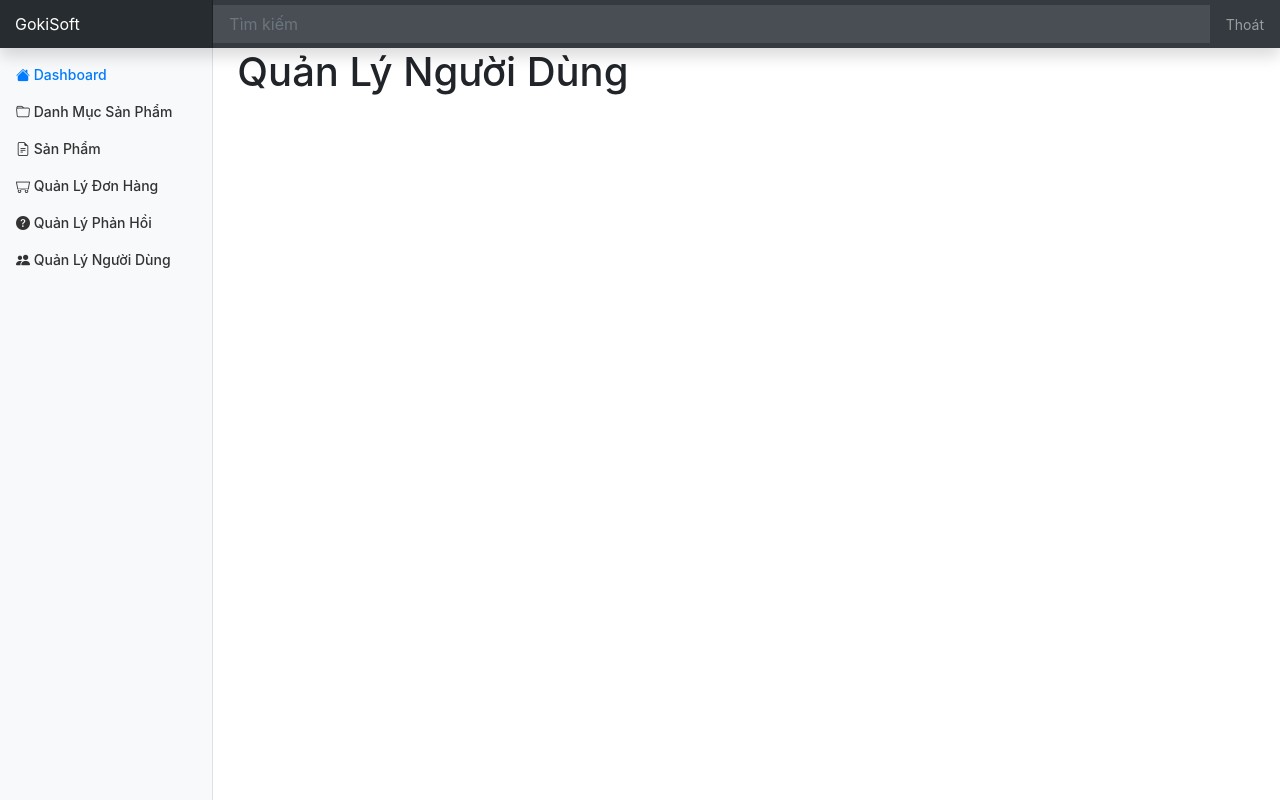
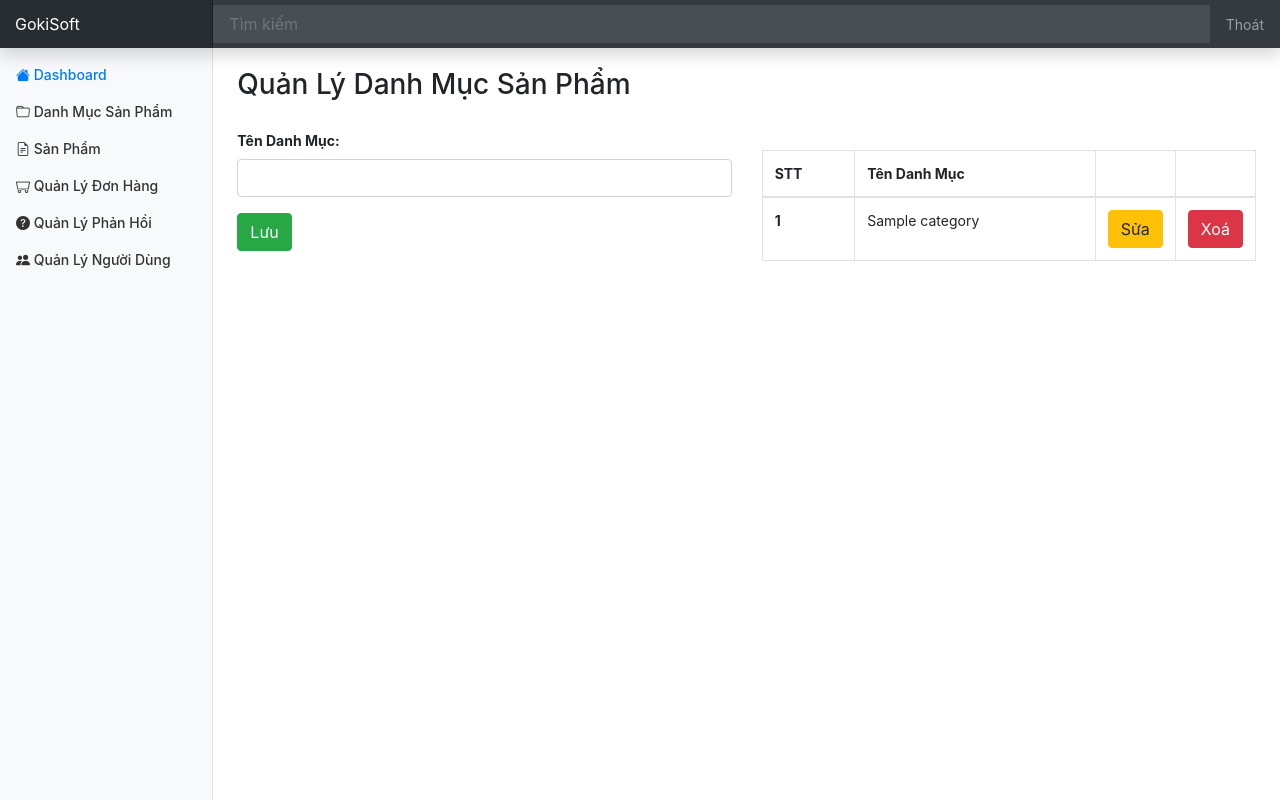
Before and after one commit to tuanhnguyen888/WebBanSach, a PHP site: page /admin/category in a window 1280 px wide. Run offline with PHP 8.4, Linux system fonts and the light colour scheme; the visitor is signed in with stand-in values (Sample User, id 1); tables that the repository leaves empty hold one stand-in row (values such as "Sample post"); some libraries are stand-ins or nearby versions.

Commit message:
phat trien chuc naang quan ly danh muc san pham"

```diff
--- /dev/null
+++ b/admin/category/form_save.php
@@ -0,0 +1,15 @@
+<?php
+if(!empty($_POST)) {
+	$id = getPost("id");
+	$name = getPost("name");
+
+	if($id > 0) {
+		//update
+		$sql = "update Category set name = '$name' where id = $id";
+		execute($sql);
+	} else {
+		//insert
+		$sql = "insert into Category(name) values ('$name')";
+		execute($sql);
+	}
+}
--- a/admin/category/index.php
+++ b/admin/category/index.php
@@ -2,13 +2,85 @@
 	$title = 'Quản Lý Danh Mục Sản Phẩm';
 	$baseUrl = '../';
 	require_once('../layouts/header.php');
+
+	require_once('form_save.php');
+	$id = $name = '';
+	if(isset($_GET['id'])) {
+		$id = getGet('id');
+		$sql = "select * from Category where id = $id";
+		$data = executeResult($sql, true);
+
+		if($data != null) {
+			$name = $data['name'];
+		}
+	}
+
+	$sql = "select * from Category";
+	$data = executeResult($sql);
 ?>
 
-<div class="row">
-	<div class="col-md-12">
-		<h1>Quản Lý Người Dùng</h1>
+<div class="row" style="margin-top: 20px;">
+	<div class="col-md-12" style="margin-bottom: 20px;">
+		<h3>Quản Lý Danh Mục Sản Phẩm</h3>
+	</div>
+	<div class="col-md-6">
+		<form method="post" action="index.php" onsubmit="return validateForm();">
+			<div class="form-group">
+			  <label for="usr" style="font-weight: bold;">Tên Danh Mục:</label>
+			  <input required="true" type="text" class="form-control" id="usr" name="name" value="<?=$name?>">
+			  <input type="text" name="id" value="<?=$id?>" hidden="true">
+			</div>
+			<button class="btn btn-success">Lưu</button>
+		</form>
+	</div>
+	<div class="col-md-6 table-responsive">
+		<table class="table table-bordered table-hover" style="margin-top: 20px;">
+			<thead>
+				<tr>
+					<th>STT</th>
+					<th>Tên Danh Mục</th>
+					<th style="width: 50px"></th>
+					<th style="width: 50px"></th>
+				</tr>
+			</thead>
+			<tbody>
+<?php
+	$index = 0;
+	foreach($data as $item) {
+		echo '<tr>
+					<th>'.(++$index).'</th>
+					<td>'.$item['name'].'</td>
+					<td style="width: 50px">
+						<a href="?id='.$item['id'].'"><button class="btn btn-warning">Sửa</button></a>
+					</td>
+					<td style="width: 50px">
+						<button onclick="deleteCategory('.$item['id'].')" class="btn btn-danger">Xoá</button>
+					</td>
+				</tr>';
+	}
+?>
+			</tbody>
+		</table>
 	</div>
 </div>
+
+<script type="text/javascript">
+	function deleteCategory(id) {
+		option = confirm('Bạn có chắc chắn muốn xoá danh mục sản phẩm này không?')
+		if(!option) return;
+
+		$.post('form_api.php', {
+			'id': id,
+			'action': 'delete'
+		}, function(data) {
+			if(data != null && data != '') {
+				alert(data);
+				return;
+			}
+			location.reload()
+		})
+	}
+</script>
 
 <?php
 	require_once('../layouts/footer.php');
```
Also changed, not shown: admin/category/form_api.php (added, +35 -0 lines).
